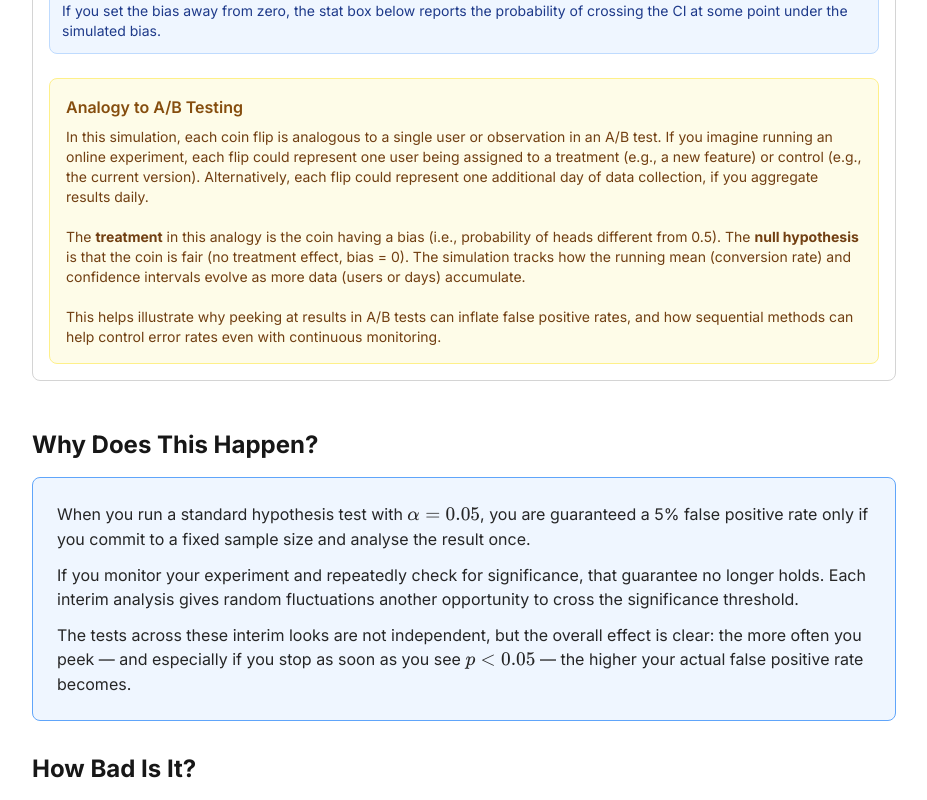
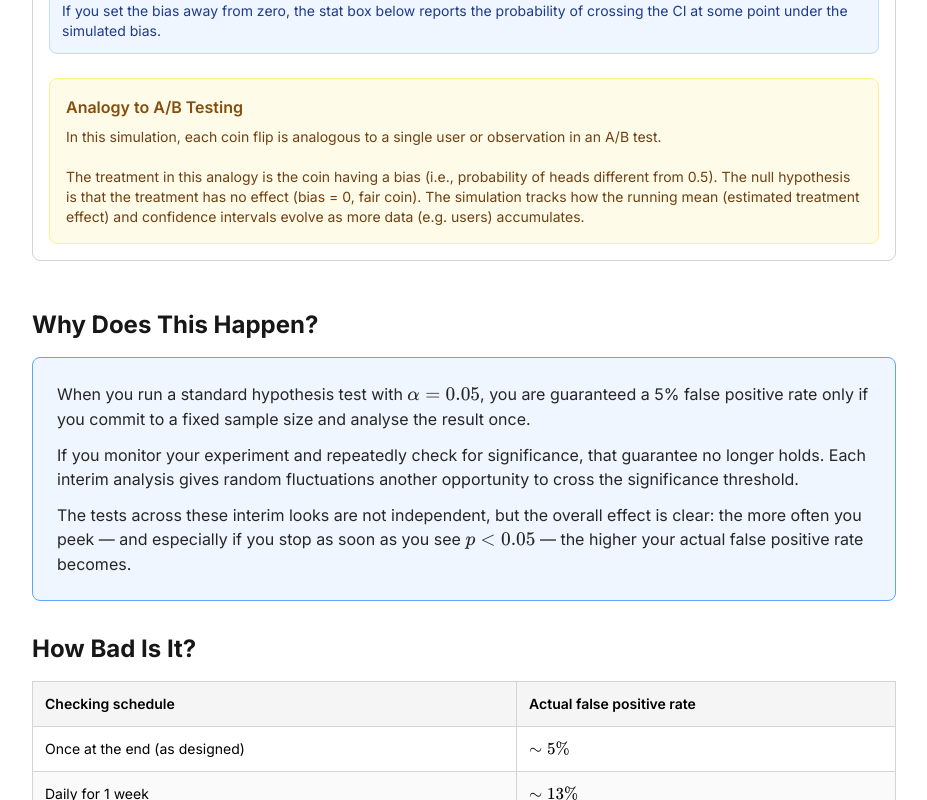
Before and after one commit to n-levy/sequential_testing, a Next.js app in the folder site/: page /short in a window 1280 px wide. Shown: the part 2440-3240 px from the top of the page, without its empty margins (288-1215 px from the left). Built offline with nearby package versions, Linux system fonts and the light colour scheme.

Commit message:
Update A/B testing analogy box and remove mid-sentence bold text per style guide

```diff
--- a/site/components/shared/CoinFlipMeanSim.tsx
+++ b/site/components/shared/CoinFlipMeanSim.tsx
@@ -532,9 +532,8 @@ export function CoinFlipMeanSim({
           Analogy to A/B Testing
         </div>
         <div className="text-sm text-yellow-900">
-          In this simulation, each coin flip is analogous to a single user or observation in an A/B test. If you imagine running an online experiment, each flip could represent one user being assigned to a treatment (e.g., a new feature) or control (e.g., the current version). Alternatively, each flip could represent one additional day of data collection, if you aggregate results daily.<br /><br />
-          The <b>treatment</b> in this analogy is the coin having a bias (i.e., probability of heads different from 0.5). The <b>null hypothesis</b> is that the coin is fair (no treatment effect, bias = 0). The simulation tracks how the running mean (conversion rate) and confidence intervals evolve as more data (users or days) accumulate.<br /><br />
-          This helps illustrate why peeking at results in A/B tests can inflate false positive rates, and how sequential methods can help control error rates even with continuous monitoring.
+          In this simulation, each coin flip is analogous to a single user or observation in an A/B test.<br /><br />
+          The treatment in this analogy is the coin having a bias (i.e., probability of heads different from 0.5). The null hypothesis is that the treatment has no effect (bias = 0, fair coin). The simulation tracks how the running mean (estimated treatment effect) and confidence intervals evolve as more data (e.g. users) accumulates.
         </div>
       </div>
     </div>
```
